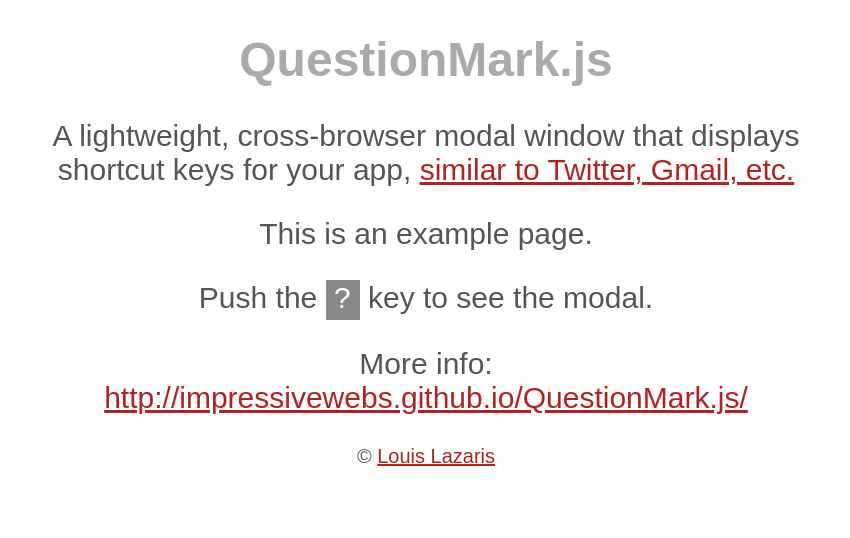
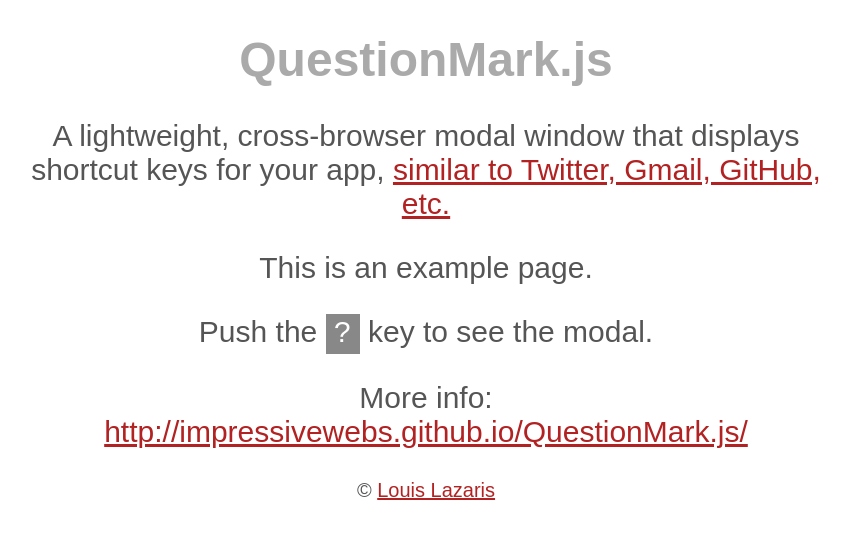
Before and after one commit to impressivewebs/QuestionMark.js, a plain HTML site: page index.html in a window 1280 px wide. Shown: the whole page, without its empty margins (214-1064 px from the left). Drawn offline with Linux system fonts and the light colour scheme.

Commit message:
added GitHub to examples list

```diff
--- a/index.html
+++ b/index.html
@@ -58,7 +58,7 @@
 
 <h1>QuestionMark.js</h1>
 
-<p>A lightweight, cross-browser modal window that displays shortcut keys for your app, <a href="https://plus.google.com/u/0/118100898483063383963/posts/V12mRNmsiWg">similar to Twitter, Gmail, etc.</a></p>
+<p>A lightweight, cross-browser modal window that displays shortcut keys for your app, <a href="https://plus.google.com/u/0/118100898483063383963/posts/V12mRNmsiWg">similar to Twitter, Gmail, GitHub, etc.</a></p>
 
 <p>This is an example page.</p>
 
```
